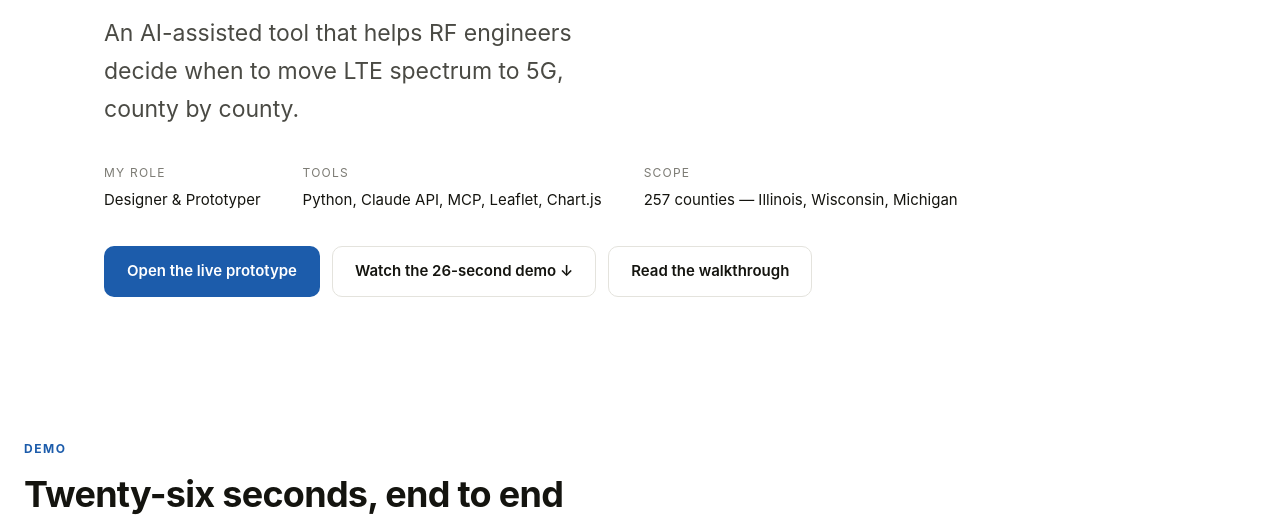
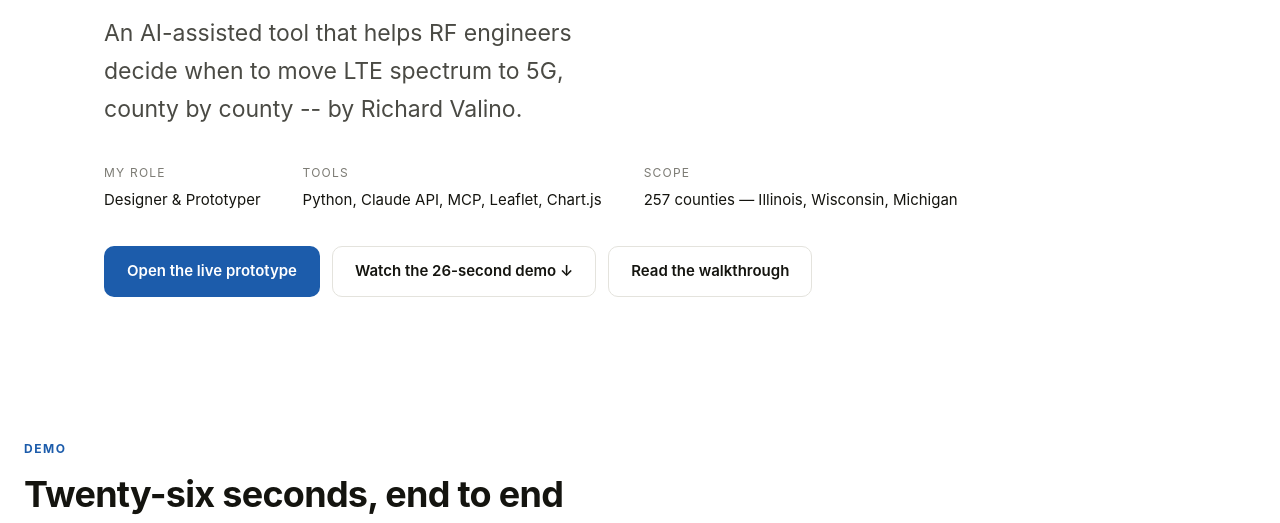
Before and after one commit to rjpvalino/richard-valino_end-to-end_design, a plain HTML site: page index.html in a window 1280 px wide. Shown: the part 263-786 px from the top of the page. Drawn offline with Linux system fonts and the light colour scheme.

Commit message:
Update description and paragraph in index.html
added author credit, updated the paragraph text.

```diff
--- a/index.html
+++ b/index.html
@@ -4,7 +4,7 @@
 <meta charset="utf-8">
 <meta name="viewport" content="width=device-width, initial-scale=1">
 <title>Spectrum Pivot Advisor — Case Study</title>
-<meta name="description" content="An AI-assisted tool that helps RF engineers decide when to move LTE spectrum to 5G, county by county. Design case study. -- by Richard Valino">
+<meta name="description" content="An AI-assisted tool that helps RF engineers decide when to move LTE spectrum to 5G, county by county. Design case study.">
 <style>
 /* ----------------------------------------------------------------- tokens */
 :root{
@@ -245,7 +245,7 @@ footer{padding:46px 0 64px; color:var(--ink-3); font-size:14px; border-top:1px s
     <span class="synthetic">Synthetic data — fictional carrier</span>
     <h1 style="margin-top:20px">Spectrum Pivot Advisor</h1>
     <p class="one">An AI-assisted tool that helps RF engineers decide when to move
-      LTE spectrum to 5G, county by county.</p>
+      LTE spectrum to 5G, county by county -- by Richard Valino.</p>
 
     <div class="hero-meta">
       <div><div class="k">My role</div><div class="v">Designer &amp; Prototyper</div></div>
```
